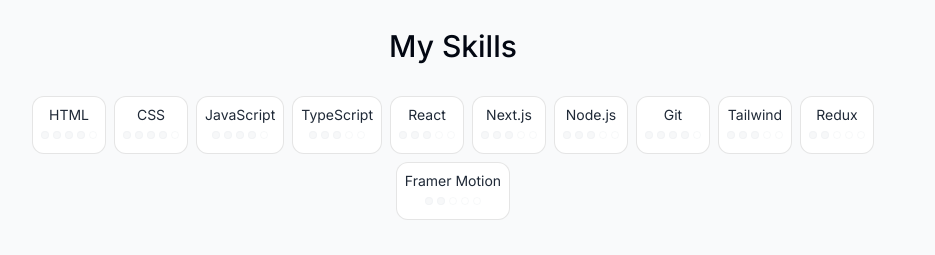
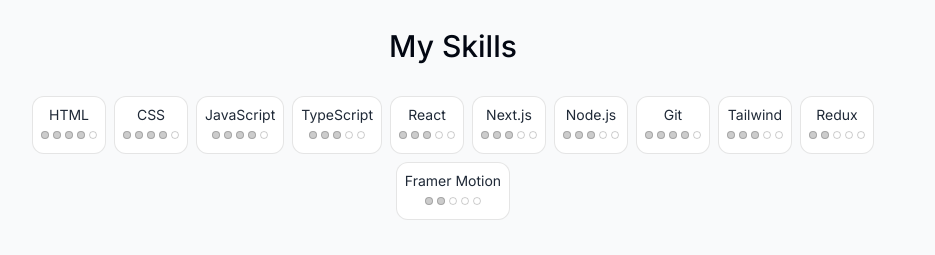
Before and after one commit to HaraldurShoshan/portfolio-website, a Next.js app: page / in a window 1280 px wide. Shown: the part 2420-2675 px from the top of the page, without its empty margins (187-1122 px from the left). Built offline with nearby package versions, Linux system fonts and the light colour scheme; no server answers.

Commit message:
fix skills theme

```diff
--- a/components/skills.tsx
+++ b/components/skills.tsx
@@ -28,14 +28,14 @@ function renderSkillLevels(skillLevel: number) {
 				// return your JSX for each skill level here
 				<div
 					key={i}
-					className="bg-gray-200/30 h-2 w-2 rounded-lg border border-gray-200/30"
+					className="bg-black/20 border-black/20 h-2 w-2 rounded-lg border dark:border-gray-200/30 dark:bg-gray-200/30"
 				></div>,
 			);
 		} else {
 			content.push(
 				<div
 					key={i}
-					className="h-2 w-2  rounded-lg border border-gray-200/30"
+					className="border-black/20 h-2 w-2  rounded-lg border dark:border-gray-200/30"
 				></div>,
 			);
 		}
```
